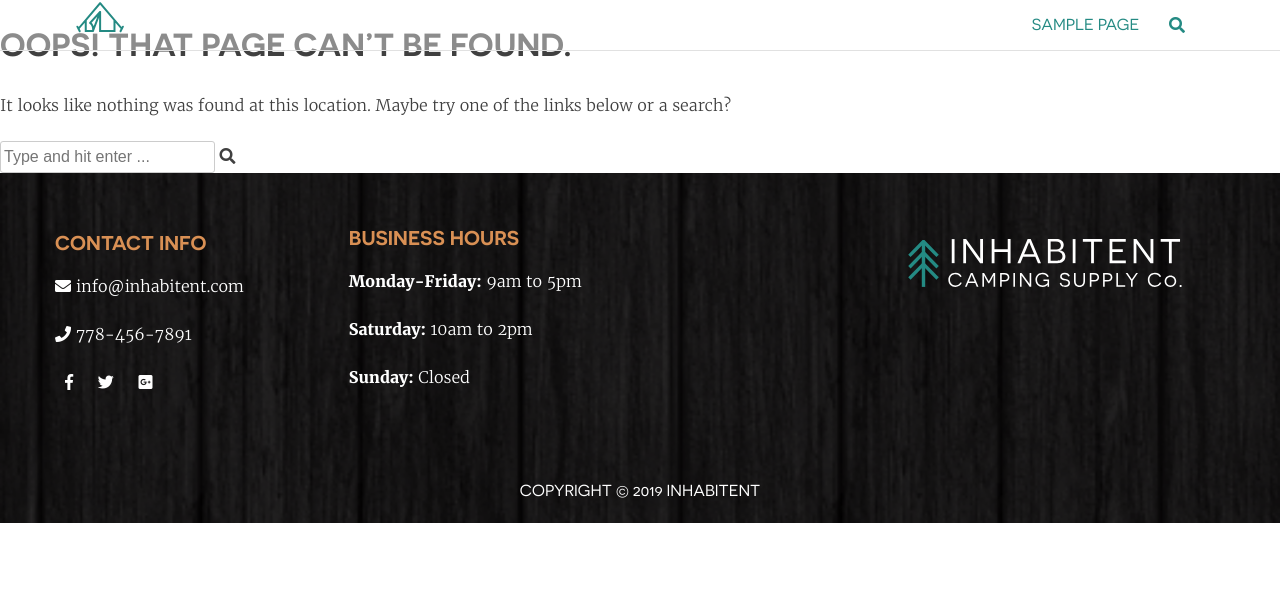
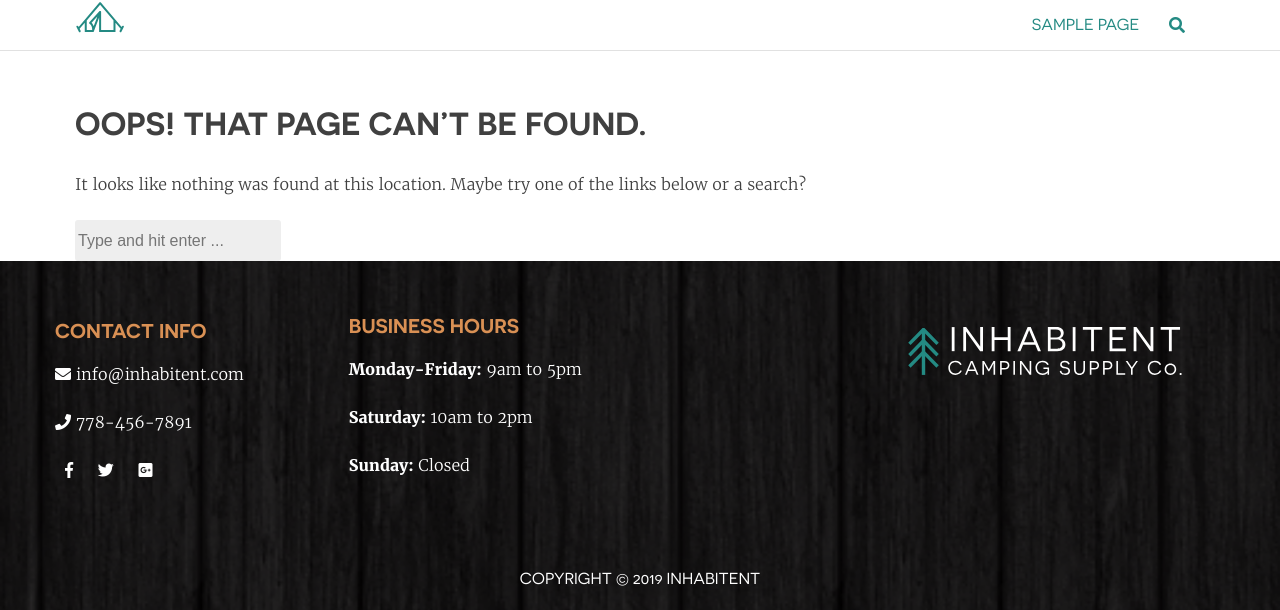
Before and after one commit to jennapegg/Inhabitent, a WordPress theme: template themes/jenna-pegg-inhabitent/404.php in a window 1280 px wide. Shown: the top 610 px of the page. Run offline with PHP 8.4 and a stand-in for WordPress, Linux system fonts and the light colour scheme; the site name, menu and one post (Sample post) are stand-ins, and other content is empty; some libraries are stand-ins or nearby versions.

Commit message:
add style to 404 page

```diff
--- a/themes/jenna-pegg-inhabitent/404.php
+++ b/themes/jenna-pegg-inhabitent/404.php
@@ -51,5 +51,5 @@ get_header(); ?>
 
 		</main><!-- #main -->
 	</div><!-- #primary -->
-
+	<?php get_sidebar(); ?>
 <?php get_footer(); ?>
--- /dev/null
+++ b/themes/jenna-pegg-inhabitent/sass/_404.scss
@@ -0,0 +1,28 @@
+.error-404 {
+  margin-top: 100px;
+  margin-left: 75px;
+  i {
+    display: none;
+  }
+  h2 {
+    color: $purple;
+  }
+  ul {
+    list-style: none;
+    margin: 0;
+    padding: 0;
+  }
+  a {
+    color: $teal;
+    text-decoration: none;
+  }
+  .widget_recent_entries,
+  .widget_archive,
+  .widget_categories {
+    margin: 0;
+    padding: 0;
+  }
+  .widget_archive {
+    margin-bottom: 50px;
+  }
+}
--- a/themes/jenna-pegg-inhabitent/sass/_forms.scss
+++ b/themes/jenna-pegg-inhabitent/sass/_forms.scss
@@ -45,8 +45,11 @@ input[type='password'],
 input[type='search'],
 textarea {
   color: #666;
-  border: 1px solid #ccc;
+  border: none;
   border-radius: 3px;
+  background: $comment-grey;
+  width: 200px;
+  height: 35px;
 
   &:focus {
     color: #111;
--- a/themes/jenna-pegg-inhabitent/sass/style.scss
+++ b/themes/jenna-pegg-inhabitent/sass/style.scss
@@ -71,4 +71,5 @@ Nicolas Gallagher and Jonathan Neal http://necolas.github.com/normalize.css/
 @import 'products';
 @import 'about';
 @import 'single-product';
+@import '404';
 @import 'footer';
--- a/themes/jenna-pegg-inhabitent/style.css
+++ b/themes/jenna-pegg-inhabitent/style.css
@@ -485,8 +485,11 @@ input[type='password'],
 input[type='search'],
 textarea {
   color: #666;
-  border: 1px solid #ccc;
-  border-radius: 3px; }
+  border: none;
+  border-radius: 3px;
+  background: #eeeeee;
+  width: 200px;
+  height: 35px; }
   input[type='text']:focus,
   input[type='email']:focus,
   input[type='url']:focus,
@@ -1468,6 +1471,28 @@ object {
 .nav-links {
   display: none; }
 
+.error-404 {
+  margin-top: 100px;
+  margin-left: 75px; }
+  .error-404 i {
+    display: none; }
+  .error-404 h2 {
+    color: #2f1339; }
+  .error-404 ul {
+    list-style: none;
+    margin: 0;
+    padding: 0; }
+  .error-404 a {
+    color: #248a83;
+    text-decoration: none; }
+  .error-404 .widget_recent_entries,
+  .error-404 .widget_archive,
+  .error-404 .widget_categories {
+    margin: 0;
+    padding: 0; }
+  .error-404 .widget_archive {
+    margin-bottom: 50px; }
+
 .site-footer {
   background: url(../../images/dark-wood.png) no-repeat center bottom;
   background-size: cover;
```
Also changed, not shown: themes/jenna-pegg-inhabitent/build/css/style.min.css, 1 other file.
